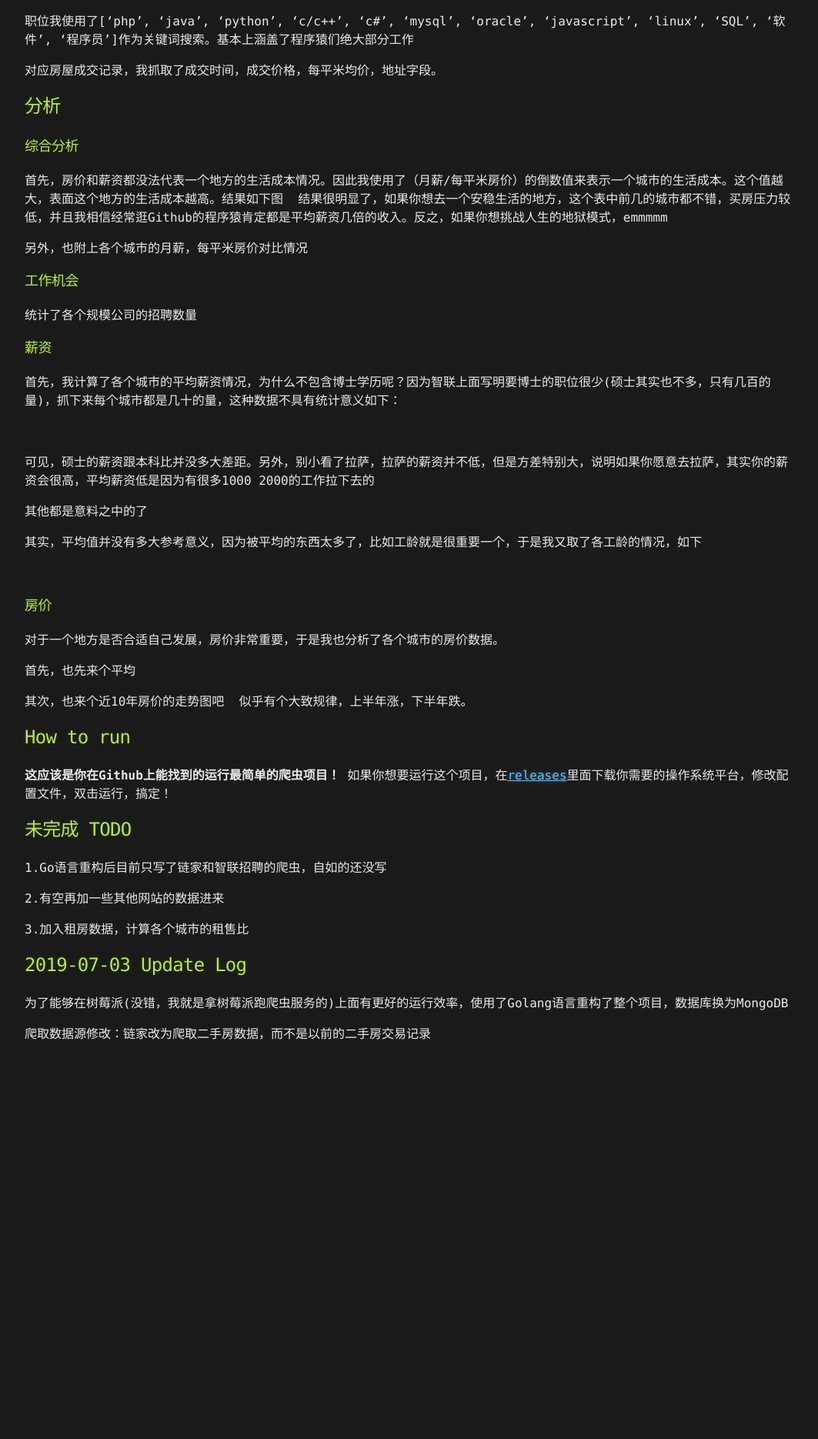
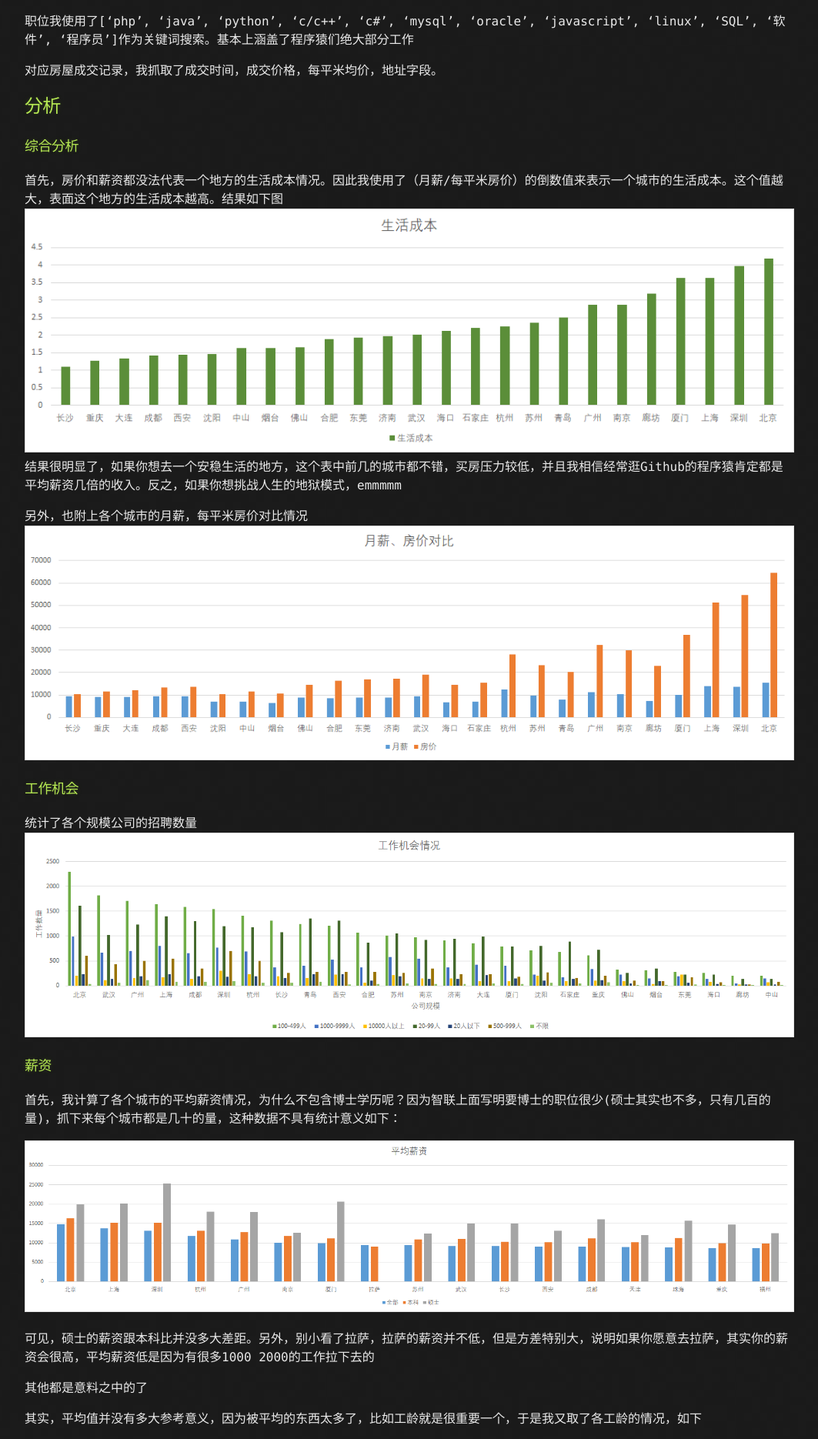
Before and after one commit to Jinnrry/getAwayBSG, a Jekyll site: the page built from docs/index.md, in a window 1280 px wide. Shown: the part 473-2343 px from the top of the page at 77% size, without its empty margins (108-1171 px from the left). Built offline with Jekyll 4.4.1, drawn with Linux system fonts in a browser that asks for light colours; our own code applies the rules of GitHub Pages for plain Markdown files; before the commit the page ends 1849 px from its top, so only the background shows below that.

Commit message:
添加主页

```diff
--- a/docs/index.md
+++ b/docs/index.md
@@ -22,17 +22,17 @@ layout: default
 ### 综合分析
 
 首先，房价和薪资都没法代表一个地方的生活成本情况。因此我使用了（月薪/每平米房价）的倒数值来表示一个城市的生活成本。这个值越大，表面这个地方的生活成本越高。结果如下图
-![](./docs/img/shcb.png)
+![](./img/shcb.png)
 结果很明显了，如果你想去一个安稳生活的地方，这个表中前几的城市都不错，买房压力较低，并且我相信经常逛Github的程序猿肯定都是平均薪资几倍的收入。反之，如果你想挑战人生的地狱模式，emmmmm
 
 
 另外，也附上各个城市的月薪，每平米房价对比情况
-![](./docs/img/fjxz.png)
+![](./img/fjxz.png)
 
 ### 工作机会
 
 统计了各个规模公司的招聘数量
-![](./docs/img/gzjh.png)
+![](./img/gzjh.png)
 
 
 
@@ -40,7 +40,7 @@ layout: default
 
 首先，我计算了各个城市的平均薪资情况，为什么不包含博士学历呢？因为智联上面写明要博士的职位很少(硕士其实也不多，只有几百的量)，抓下来每个城市都是几十的量，这种数据不具有统计意义如下：
 
-![](./docs/img/avg.png)
+![](./img/avg.png)
 
 可见，硕士的薪资跟本科比并没多大差距。另外，别小看了拉萨，拉萨的薪资并不低，但是方差特别大，说明如果你愿意去拉萨，其实你的薪资会很高，平均薪资低是因为有很多1000 2000的工作拉下去的
 
@@ -49,18 +49,18 @@ layout: default
 
 其实，平均值并没有多大参考意义，因为被平均的东西太多了，比如工龄就是很重要一个，于是我又取了各工龄的情况，如下
 
-![](./docs/img/workTime.png)
+![](./img/workTime.png)
 
 ### 房价
 
 对于一个地方是否合适自己发展，房价非常重要，于是我也分析了各个城市的房价数据。
 
 首先，也先来个平均
-![](./docs/img/avgRoom.png)
+![](./img/avgRoom.png)
 
 
 其次，也来个近10年房价的走势图吧
-![](./docs/img/room.png)
+![](./img/room.png)
 似乎有个大致规律，上半年涨，下半年跌。
 
 
```
